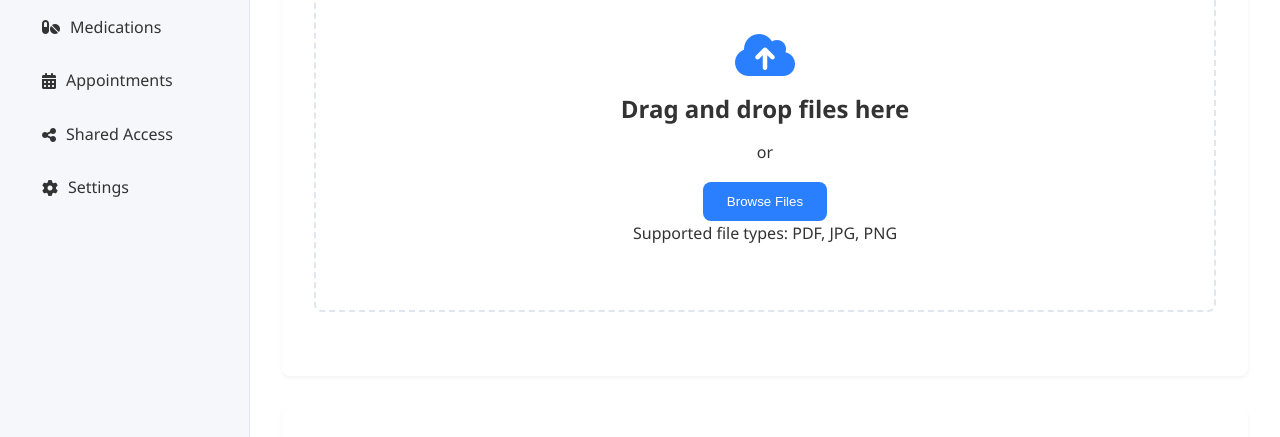
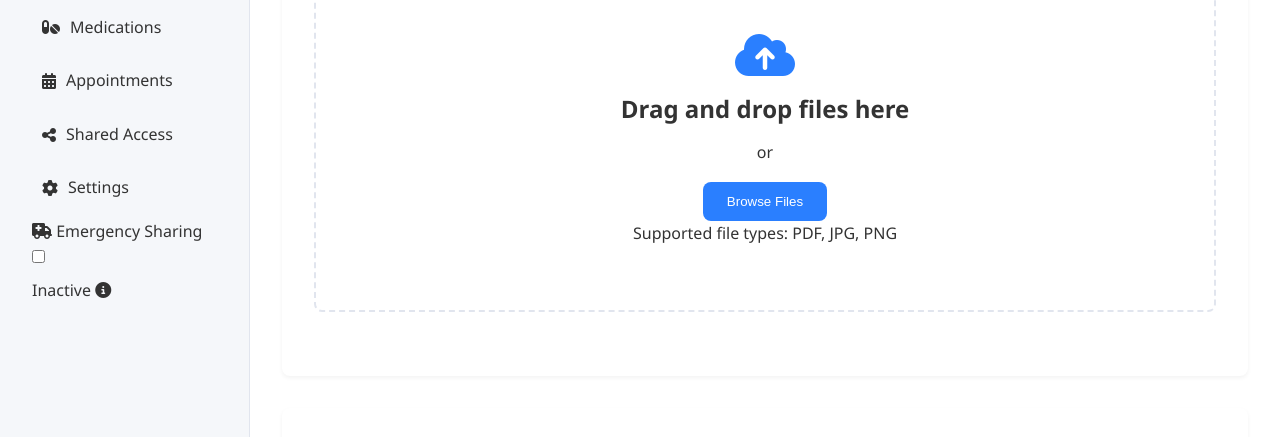
Before and after one commit to riley-mitchell/MedShare, a plain HTML site: page dashboard.html in a window 1280 px wide. Shown: the part 319-756 px from the top of the page. Drawn offline with Linux system fonts and the light colour scheme.

Commit message:
Update dashboard.html

```diff
--- a/dashboard.html
+++ b/dashboard.html
@@ -335,6 +335,23 @@
                 <li><a href="#"><i class="fas fa-calendar-alt"></i> Appointments</a></li>
                 <li><a href="#"><i class="fas fa-share-alt"></i> Shared Access</a></li>
                 <li><a href="#"><i class="fas fa-cog"></i> Settings</a></li>
+
+            <li class="sidebar-divider"></li>
+<li class="emergency-toggle-container">
+    <div class="emergency-toggle-label">
+        <i class="fas fa-ambulance"></i>
+        <span>Emergency Sharing</span>
+    </div>
+    <label class="toggle-switch">
+        <input type="checkbox" id="emergencyToggle">
+        <span class="toggle-slider"></span>
+    </label>
+</li>
+<li class="emergency-status">
+    <span class="status-indicator inactive">Inactive</span>
+    <i class="fas fa-info-circle" title="When active, emergency services can access your critical medical information"></i>
+</li>
+
             </ul>
         </aside>
 
```
